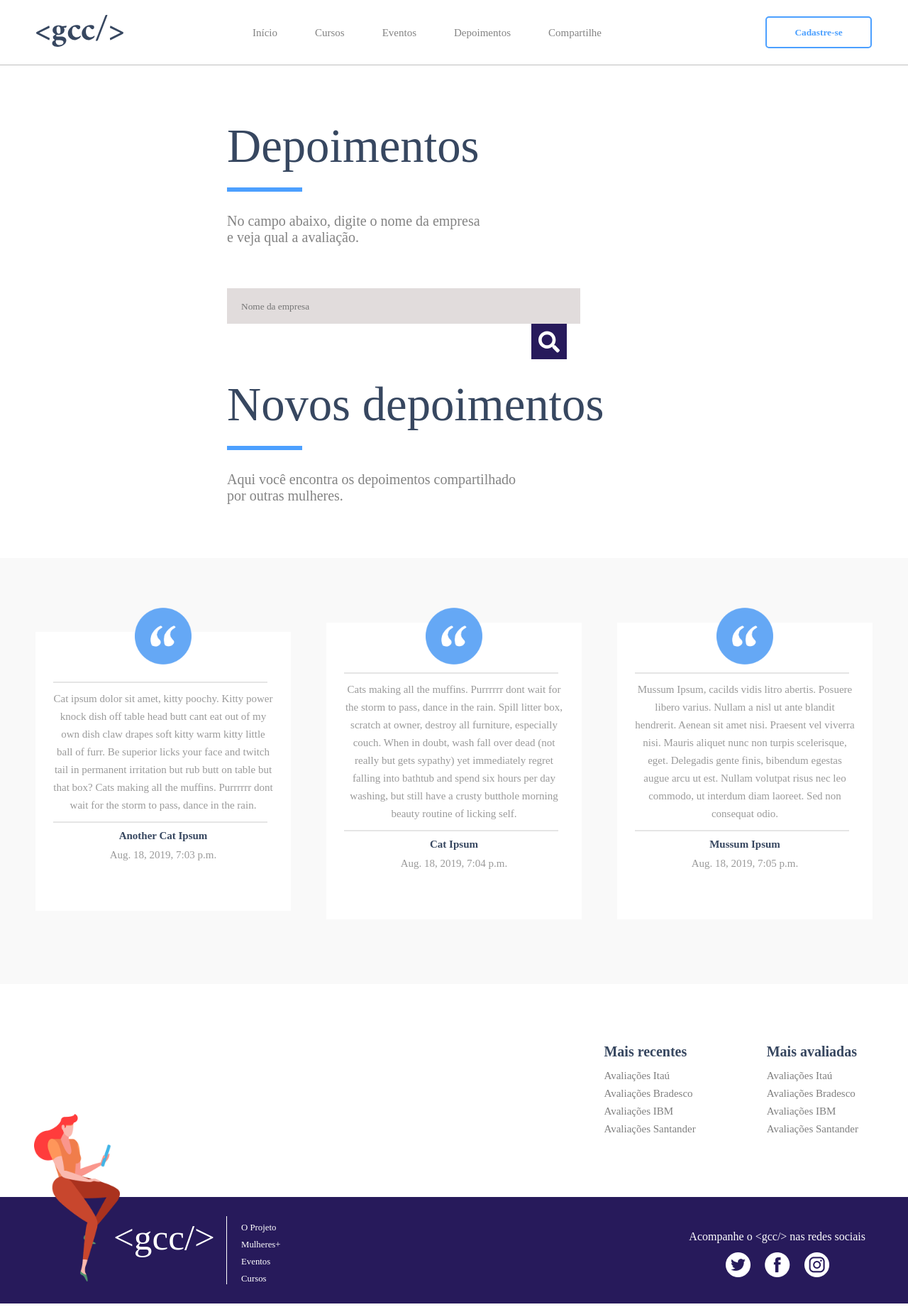
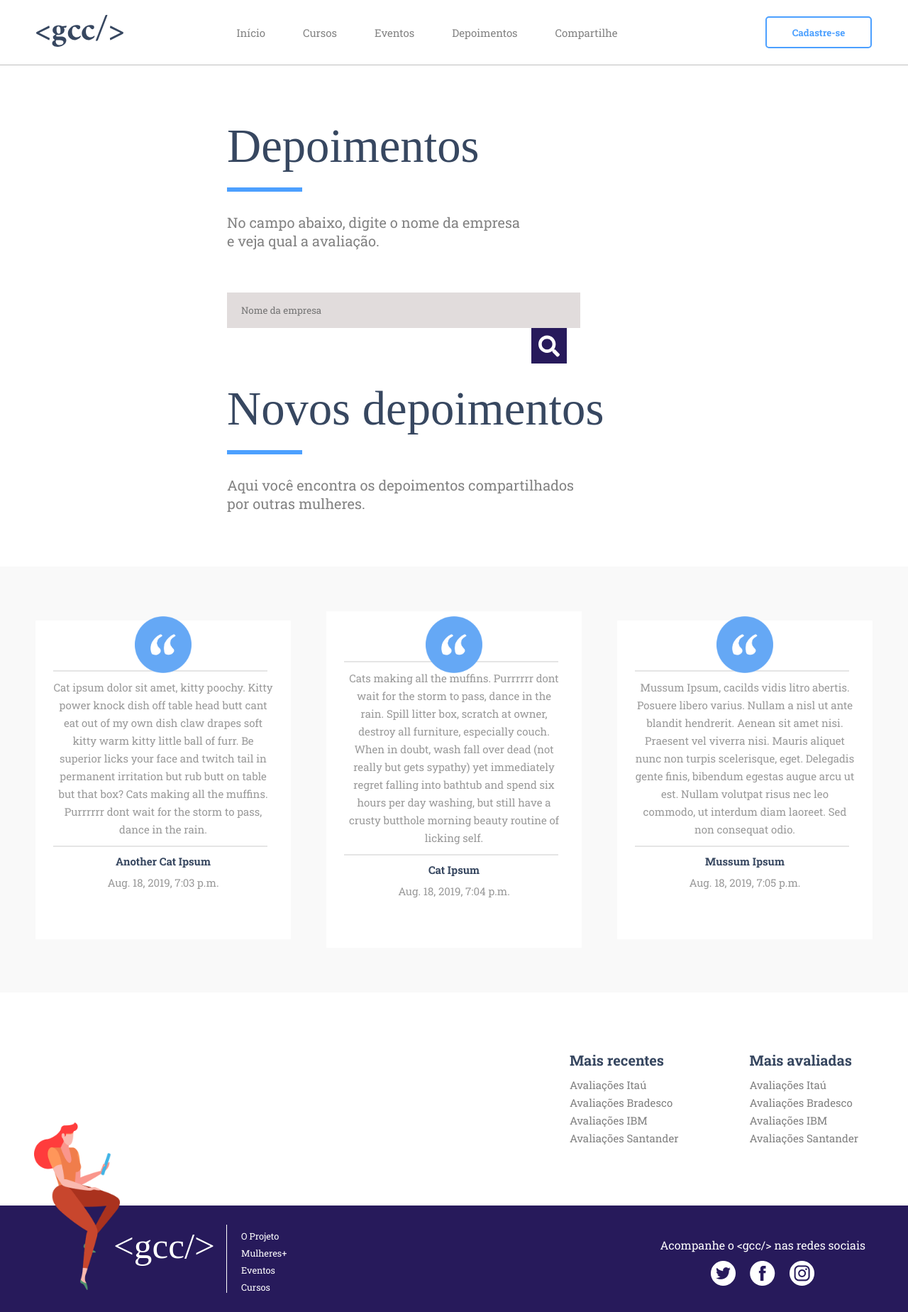
Before and after one commit to marcela093/projeto-demoday, a Django app: page /depoimentos/ in a window 1280 px wide. Shown: the whole page at 71% size. Run offline with Django 3.2, Linux system fonts and the light colour scheme; data comes from the database, SQL or seed files in the repository; some web fonts are replaced.

Commit message:
ajustes de css

```diff
--- a/demoday/app/static/depoimentos.css
+++ b/demoday/app/static/depoimentos.css
@@ -61,6 +61,7 @@
     background-repeat: no-repeat;
     background-position: center center;
     text-indent: -9999px;
+    cursor: pointer;
 
 }
 
--- a/demoday/app/static/style.css
+++ b/demoday/app/static/style.css
@@ -198,7 +198,7 @@ article h2{
 article p{
     color: white;
     font-family: 'Roboto Slab', serif;
-    font-size: 15pt;
+    font-size: 13pt;
 }
 
 .titulo::after{
--- a/demoday/app/templates/avaliacao.html
+++ b/demoday/app/templates/avaliacao.html
@@ -74,7 +74,9 @@
                 <div class="pen-form">
                     <p id="ultimo-form">Você recomendaria esta empresa à alguém? <br>Explique.</p>
                     <input type="text" placeholder="Conte-nos algo:)"> <br>
-                    <button type="submit">Enviar</button>
+                    <a href="/depoimentos/">
+                        <button type="submit">Enviar</button>
+                    </a>
                 </div>
             </div>
 
--- a/demoday/app/templates/base.html
+++ b/demoday/app/templates/base.html
@@ -5,7 +5,7 @@
     <meta charset="UTF-8">
     <meta name="viewport" content="width=device-width, initial-scale=1.0">
     <meta http-equiv="X-UA-Compatible" content="ie=edge">
-    <link href="https://fonts.googleapis.com/css?family=Roboto&display=swap" rel="stylesheet">
+    <link href="https://fonts.googleapis.com/css?family=Roboto+Slab:400,700&display=swap" rel="stylesheet">
     <link href="https://fonts.googleapis.com/css?family=Ramaraja&display=swap" rel="stylesheet">
     <link rel="stylesheet" href="../static/base.css">
     {% block extra_head %}
--- a/demoday/app/templates/depoimentos.html
+++ b/demoday/app/templates/depoimentos.html
@@ -20,7 +20,7 @@
         </article>
         <article class="novos-depoimentos">
             <h2>Novos depoimentos</h2>
-            <p>Aqui você encontra os depoimentos compartilhado <br> por outras mulheres. </p>
+            <p>Aqui você encontra os depoimentos compartilhados <br> por outras mulheres. </p>
         </article>
         <section class="depoimentos">
 
```
